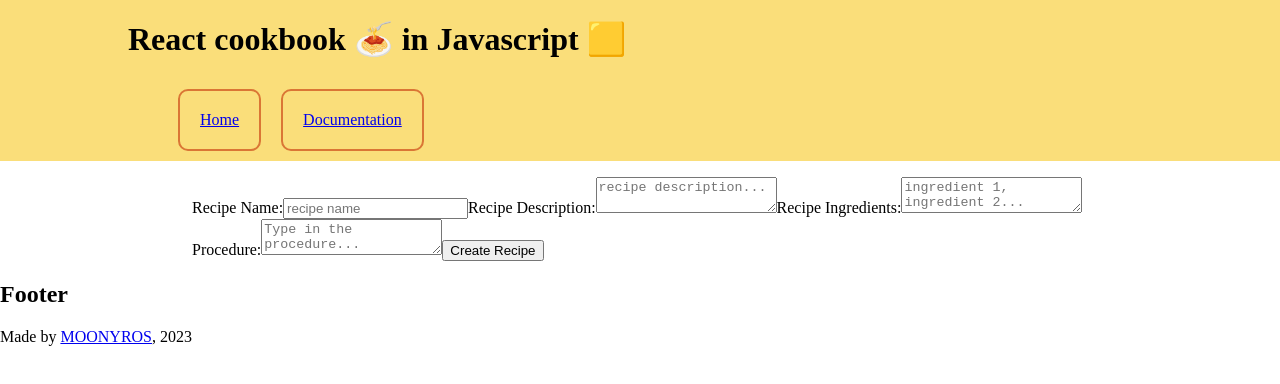
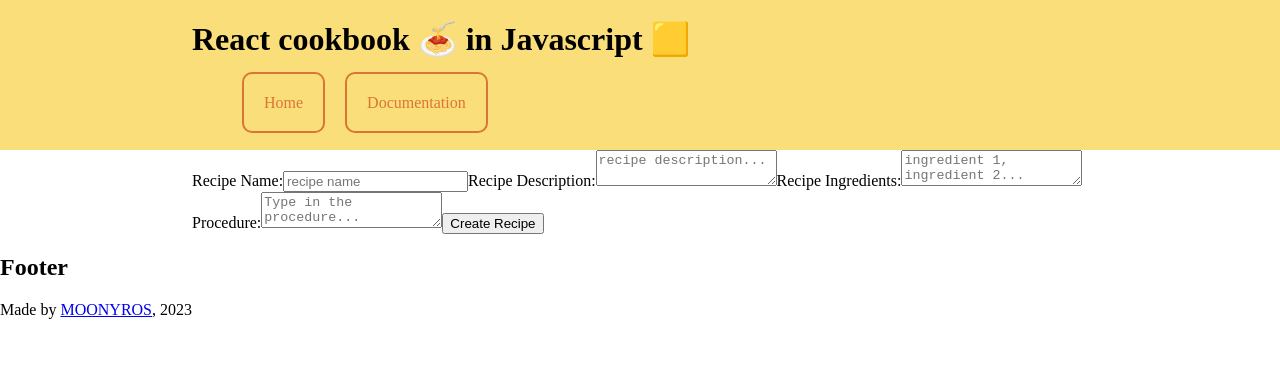
Before and after one commit to MOONYROS/js-react-cookbook, a React (Vite) app: page / in a window 1280 px wide. Shown: the top 384 px of the page. Built offline with nearby package versions, Linux system fonts and the light colour scheme.

Commit message:
link styling

```diff
--- a/src/components/Header.jsx
+++ b/src/components/Header.jsx
@@ -9,10 +9,14 @@ export default function Header() {
                 <nav>
                     <ul className="something">
                         <li className="menuElement">
-                            <Link to="/">Home</Link>
+                            <Link className="menuLink" to="/">
+                                Home
+                            </Link>
                         </li>
                         <li className="menuElement">
-                            <Link to="/documentation">Documentation</Link>
+                            <Link className="menuLink" to="/documentation">
+                                Documentation
+                            </Link>
                         </li>
                     </ul>
                 </nav>
--- a/src/style.css
+++ b/src/style.css
@@ -1,21 +1,35 @@
 .container {
-    width: 80%;
+    width: 70%;
     margin: auto;
 }
 
 #headerHeading {
-    margin-top: 0px;
+    margin: 0px;
     padding-top: 20px;
+    padding-bottom: 20px;
 }
 
 .menuElement {
     display: inline-block;
+}
+
+/* the colors could use a change to look more fresh */
+.menuLink {
+    text-decoration: none;
+    color: inherit; /* set to some kind of styling */
     padding: 20px;
     margin: 10px;
     border-radius: 10px;
     border: 2px solid #da7635;
+    color: #da7635;
+}
+
+.menuLink:hover {
+    background-color: #da7635;
+    color: #fade7a;
 }
 
 .coloredBackground {
     background-color: #fade7a;
+    height: 150px;
 }
```
